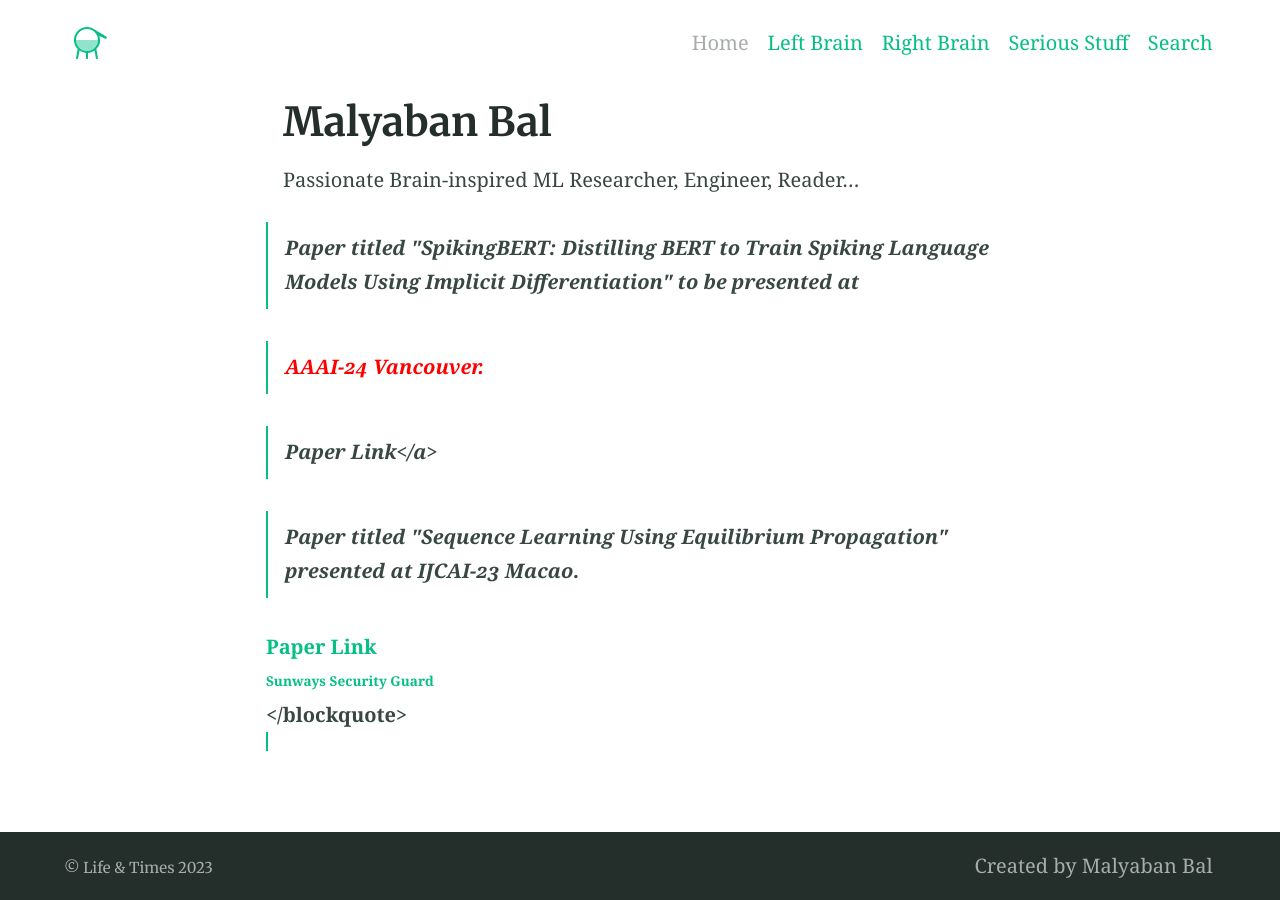
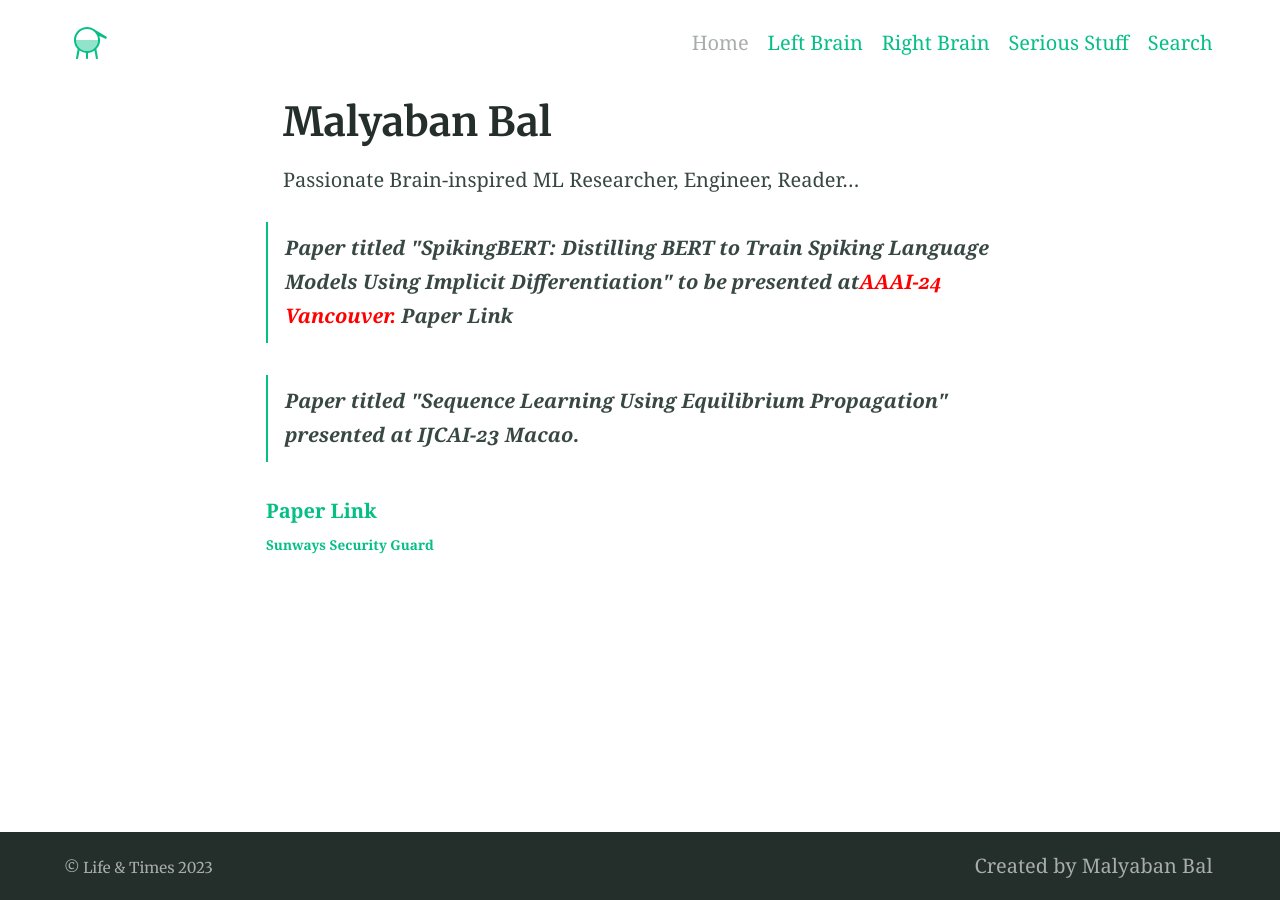
Before and after one commit to dovahkiin1995/dovahkiin1995.github.io, a Jekyll site: the page built from index.md, in a window 1280 px wide. Built offline with Jekyll 4.4.1, drawn with Linux system fonts in a browser that asks for light colours.

Commit message:
Update index.md

```diff
--- a/index.md
+++ b/index.md
@@ -5,7 +5,7 @@
 Passionate Brain-inspired ML Researcher, Engineer, Reader...
 
 <blockquote>
-  <p>Paper titled "SpikingBERT: Distilling BERT to Train Spiking Language Models Using Implicit Differentiation" to be presented at</p><p style="color:red;">AAAI-24 Vancouver.</p> <p href="https://arxiv.org/pdf/2308.10873.pdf">Paper Link</a>
+  <p><span>Paper titled "SpikingBERT: Distilling BERT to Train Spiking Language Models Using Implicit Differentiation" to be presented at</span><span style="color:red;">AAAI-24 Vancouver.</span> <span href="https://arxiv.org/pdf/2308.10873.pdf">Paper Link</span></p>
   <p>Paper titled "Sequence Learning Using Equilibrium Propagation" presented at IJCAI-23 Macao.</p> <a href="https://www.ijcai.org/proceedings/2023/0329.pdf">Paper Link</a>
   <footer>
     <a href="http://www.imdb.com/title/tt0284978/quotes/qt1375101">Sunways Security Guard</a>
```
